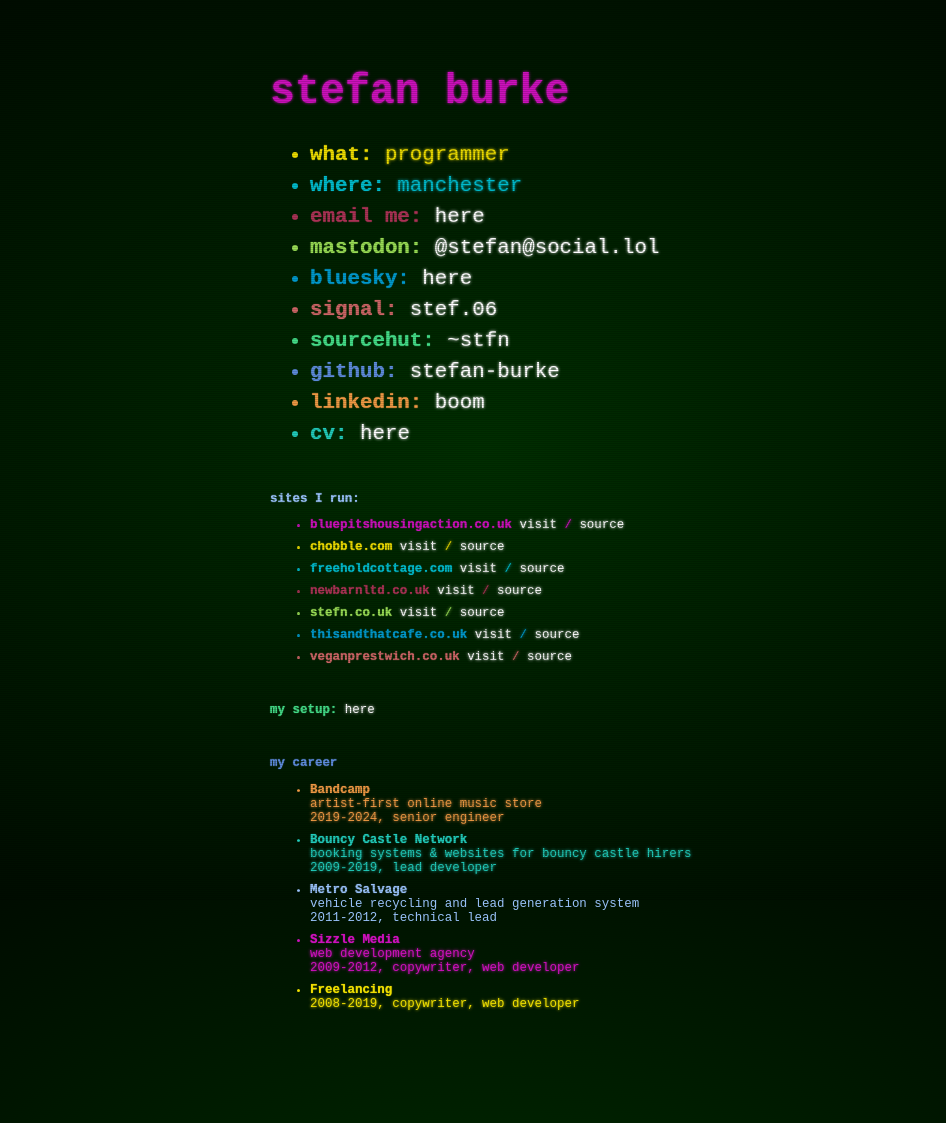
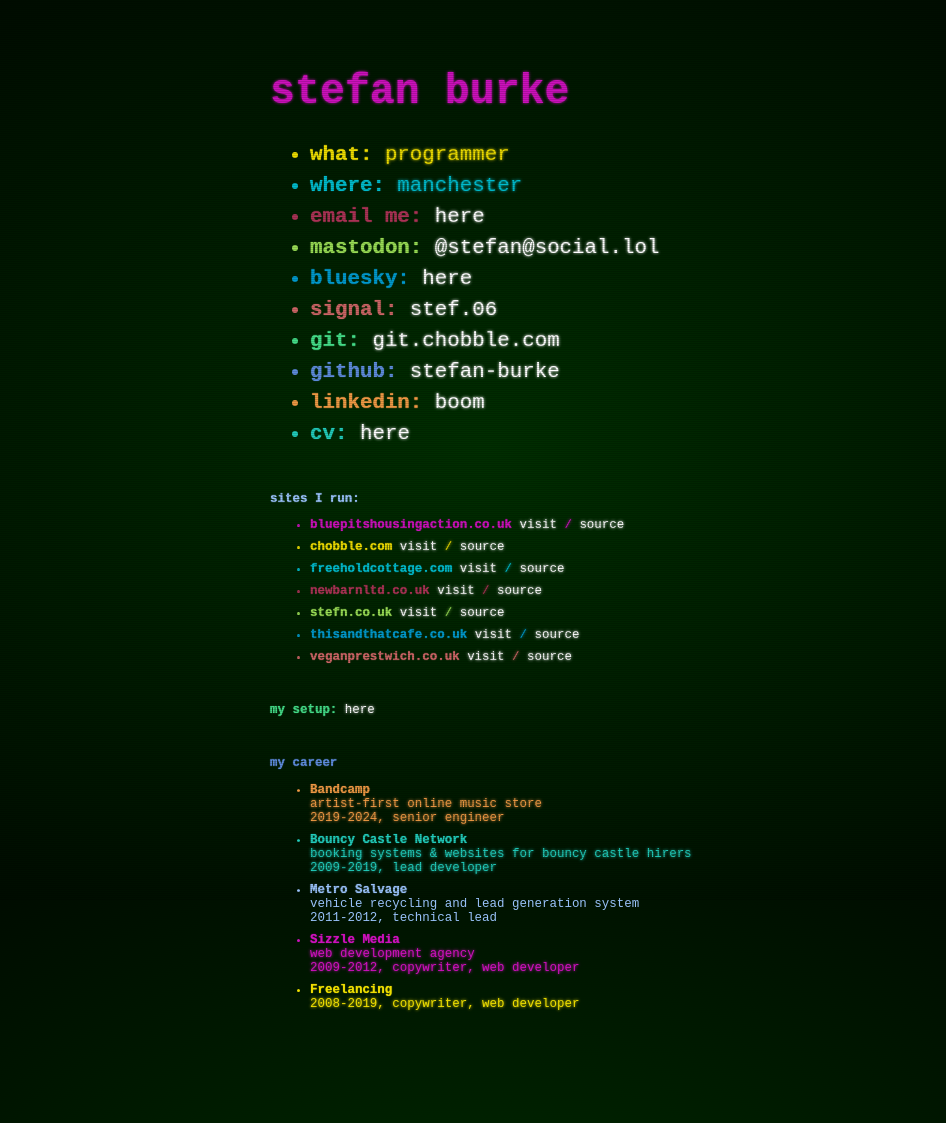
Before and after one commit to chobbledotcom/stefn, a Jekyll site: the page built from index.html, in a window 1280 px wide. Shown: the whole page, without its empty margins (155-1101 px from the left). Built offline with Jekyll 4.4.1, drawn with Linux system fonts in a browser that asks for light colours.

Commit message:
Replace Sourcehut link with git.chobble.com

```diff
--- a/index.html
+++ b/index.html
@@ -23,7 +23,7 @@
     <a href="https://signal.me/#eu/V-Vqw0HT-W4afWSe7-eHk5tQPsfHmdyH27f1dxptIIb21UtA18xGeYah4BC0g3tO">stef.06</a>
   </li>
   <li class="{% include colour %}">
-    <strong>sourcehut:</strong> <a href="https://git.sr.ht/~stfn/">~stfn</a>
+    <strong>git:</strong> <a href="https://git.chobble.com">git.chobble.com</a>
   </li>
   <li class="{% include colour %}">
     <strong>github:</strong> <a href="https://github.com/stefan-burke">stefan-burke</a>
```
